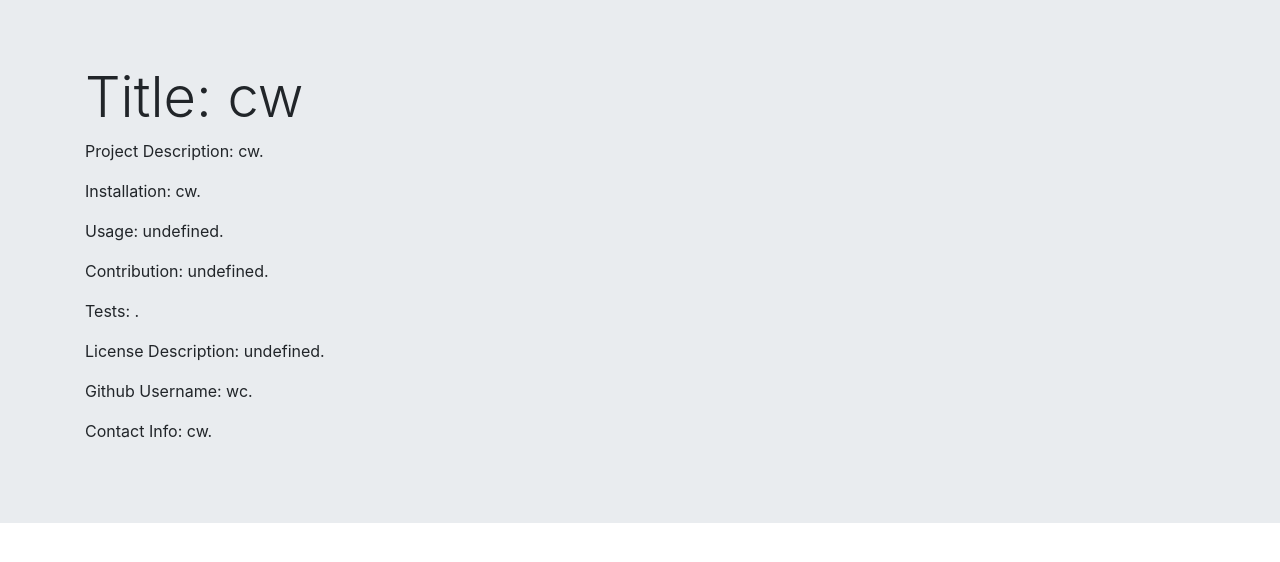
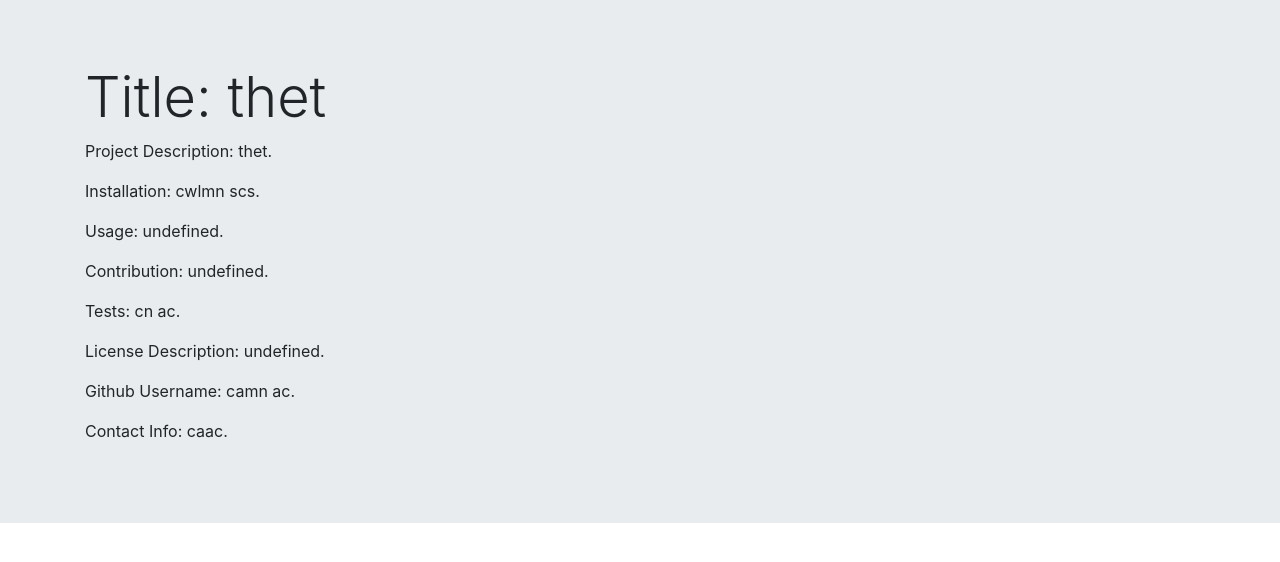
Before and after one commit to norbu-s/ReadMe-generator, a website: page index.html in a window 1280 px wide. Drawn offline with nearby package versions, Linux system fonts and the light colour scheme.

Commit message:
Updated Readme

```diff
--- a/index.html
+++ b/index.html
@@ -9,15 +9,15 @@
 <body>
 <div class="jumbotron jumbotron-fluid">
 <div class="container">
-  <h1 class="display-4">Title: cw</h1>
-  <p class="title"> Project Description: cw.</p>
-  <p class="description"> Installation: cw.</p>
+  <h1 class="display-4">Title: thet</h1>
+  <p class="title"> Project Description: thet.</p>
+  <p class="description"> Installation: cwlmn scs.</p>
   <p class="description"> Usage: undefined.</p>
   <p class="description"> Contribution: undefined.</p>
-  <p class="description"> Tests: .</p>
+  <p class="description"> Tests: cn ac.</p>
   <p class="description"> License Description: undefined.</p>
-  <p class="description"> Github Username: wc.</p>
-  <p class="description"> Contact Info: cw.</p>
+  <p class="description"> Github Username: camn ac.</p>
+  <p class="description"> Contact Info: caac.</p>
 </ul>
 </div>
 </div>
```
Also changed, not shown: README.md.
